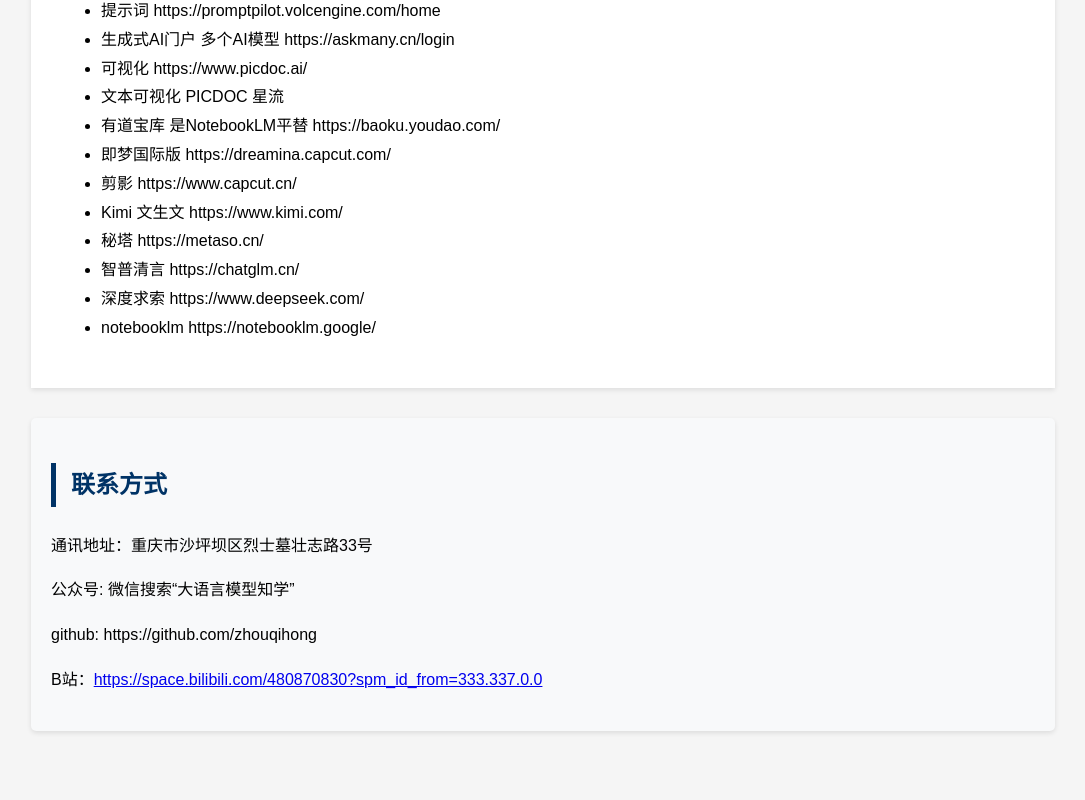
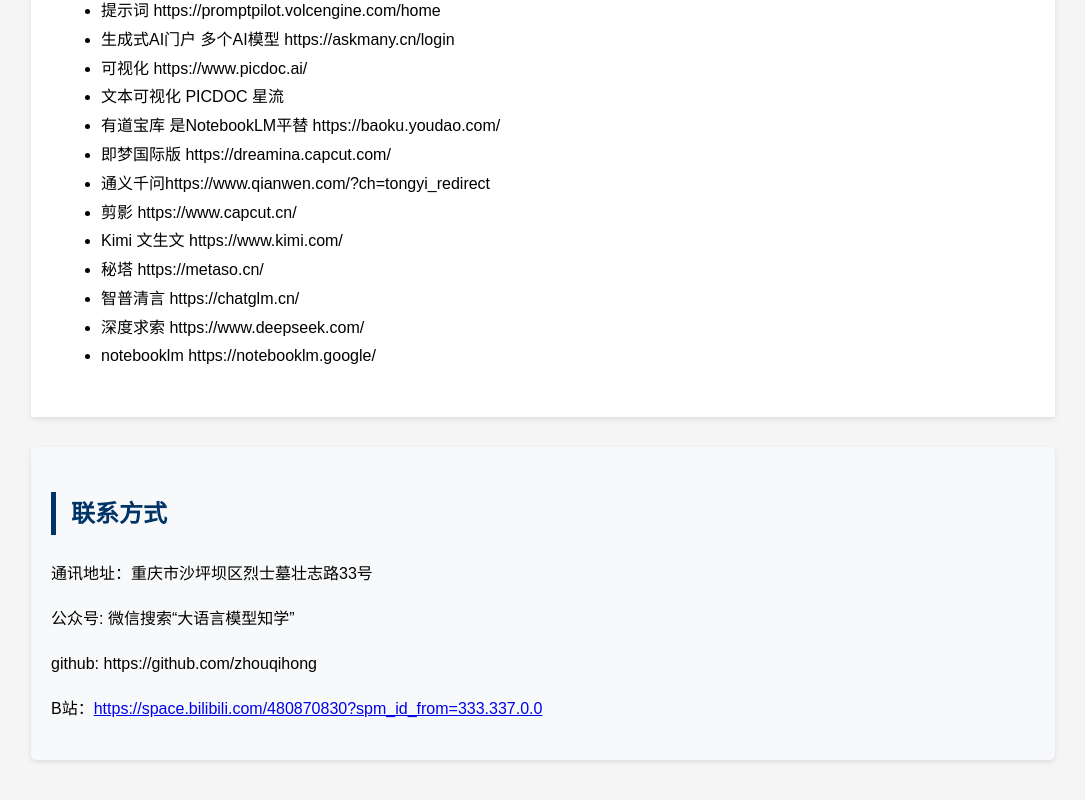
Before and after one commit to zhouqihong/personal, a plain HTML site: page index.html in a window 1280 px wide. Shown: the part 5683-6483 px from the top of the page, without its empty margins (97-1182 px from the left). Drawn offline with Linux system fonts and the light colour scheme.

Commit message:
Update index.html

```diff
--- a/index.html
+++ b/index.html
@@ -286,6 +286,7 @@
          <li> 文本可视化  PICDOC 星流</li>
          <li> 有道宝库 是NotebookLM平替  https://baoku.youdao.com/</li>
          <li>即梦国际版 https://dreamina.capcut.com/</li>
+         <li>通义千问https://www.qianwen.com/?ch=tongyi_redirect</li>
          <li> 剪影 https://www.capcut.cn/</li>
          <li> Kimi 文生文 https://www.kimi.com/</li>
          <li> 秘塔 https://metaso.cn/ </li>
```
